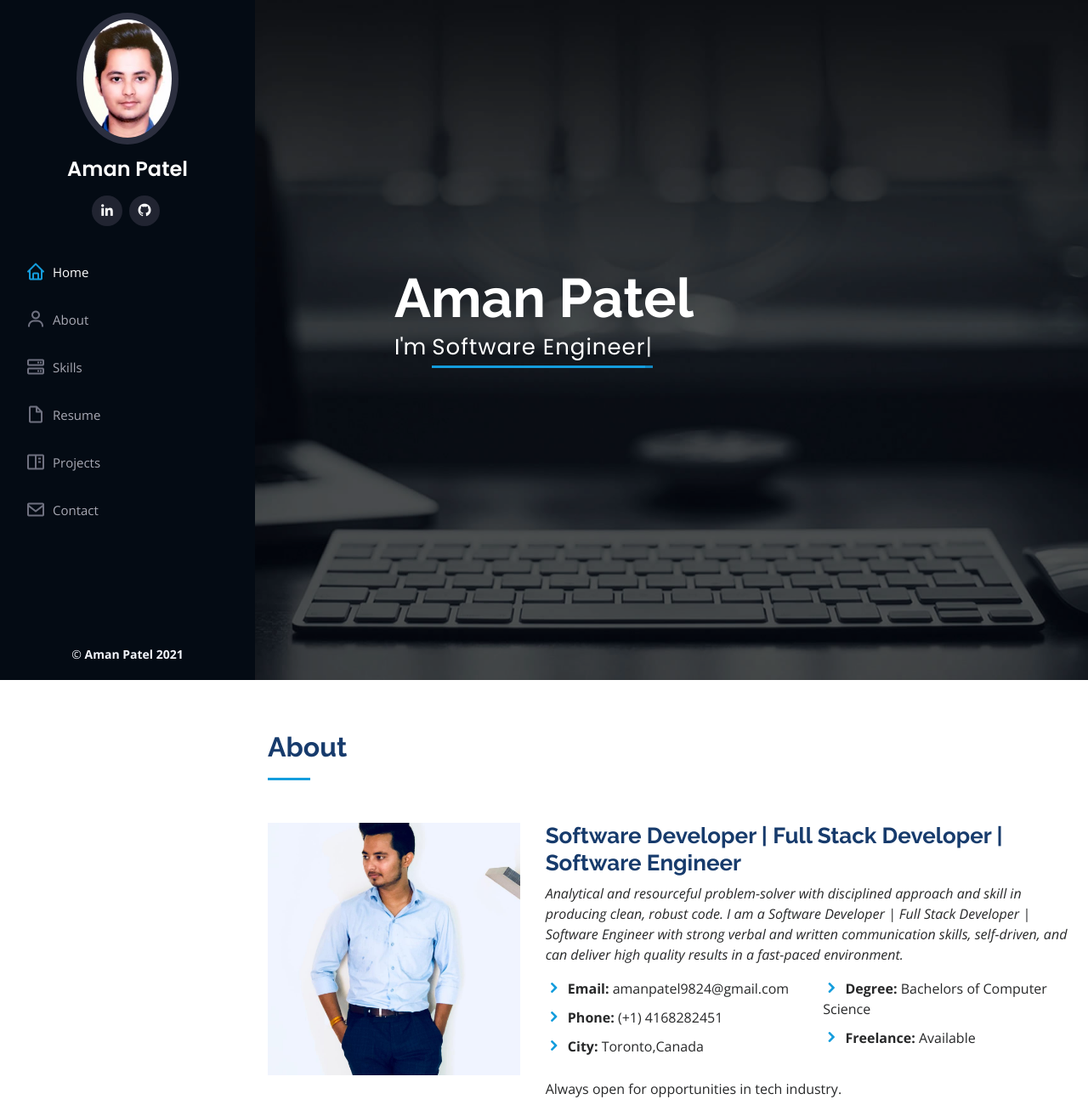
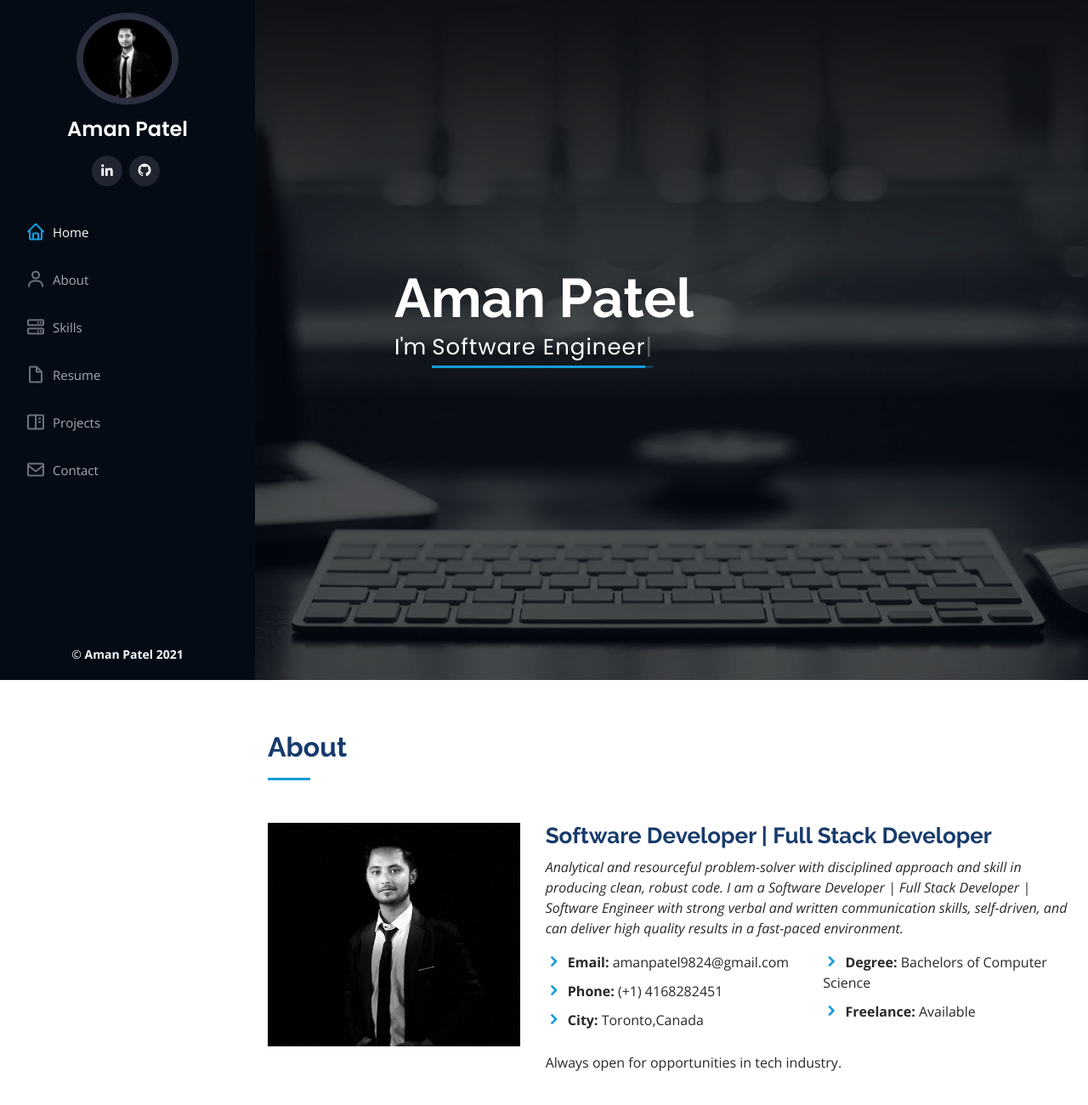
Before and after one commit to aman9824/aman9824.github.io, a plain HTML site: page index.html in a window 1280 px wide. Shown: the top 1300 px of the page at 85% size. Drawn offline with nearby package versions, Linux system fonts and the light colour scheme.

Commit message:
More New Changes

```diff
--- a/index.html
+++ b/index.html
@@ -36,7 +36,7 @@
     <div class="d-flex flex-column">
 
       <div class="profile">
-        <img src="assets/img/bg.jpg" alt="" class="img-fluid rounded-circle">
+        <img src="assets/img/bg.jpeg" alt="" class="img-fluid rounded-circle">
         <h1 class="text-light"><a href="index.html">Aman Patel</a></h1>
         <div class="social-links mt-3 text-center">
           <a href="https://www.linkedin.com/in/aman-patel-a0109719a/" target="_blank" class="linkedin"><i class="bx bxl-linkedin"></i></a>
@@ -83,10 +83,10 @@
 
         <div class="row">
           <div class="col-lg-4" data-aos="fade-right">
-            <img src="assets/img/profile-img.jpg" class="img-fluid" alt="">
+            <img src="assets/img/bg.jpeg" class="img-fluid" alt="">
           </div>
           <div class="col-lg-8 pt-4 pt-lg-0 content" data-aos="fade-left">
-            <h3>Software Developer | Full Stack Developer | Software Engineer</h3>
+            <h3>Software Developer | Full Stack Developer</h3>
             <p class="font-italic">
               Analytical and resourceful problem-solver with disciplined approach and skill in producing clean, robust code. I am a Software Developer | Full Stack Developer | Software Engineer with strong verbal and written communication skills, self-driven, and can deliver high quality results in a fast-paced environment.
             </p>
@@ -291,7 +291,6 @@
               <h5>Jan, 2021 - May, 2021</h5>
               <p><em>Microsoft - Ontario, Canada</em></p>
               <ul>
-                    <li> Selected as a Microsoft Learn Student Ambassador for 2021 from thousands of potential candidates around the world. I am one of 40 ambassadors from Canada. In this role, I will have the opportunity to network, develop career-building skills, and host events through a Microsoft mentor.</li>
                     <li> Demonstrated leadership by making improvements to work processes and helping to train others. </li>
                     <li> Experience in communicating with users and other technical teams. Managed to collect requirements, describe software product features and technical designs of Azure to other students at university. </li>
 
```
Also changed, not shown: assets/img/bg.jpeg (added), assets/img/bg.jpg (deleted), assets/img/profile-img.jpg (deleted), 4 other files.
